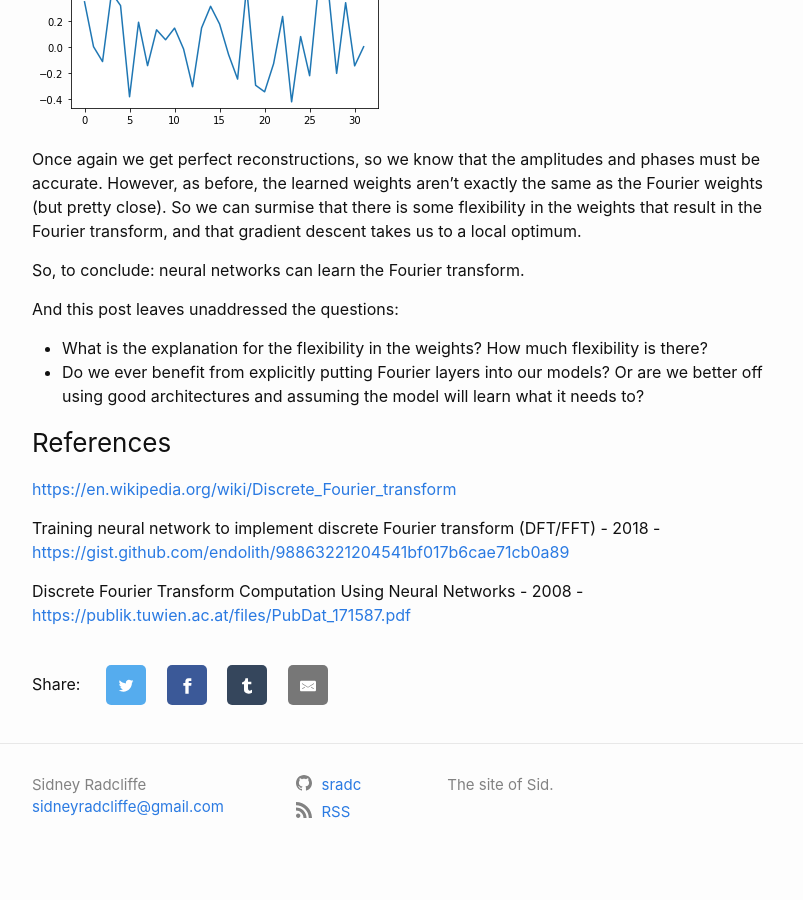
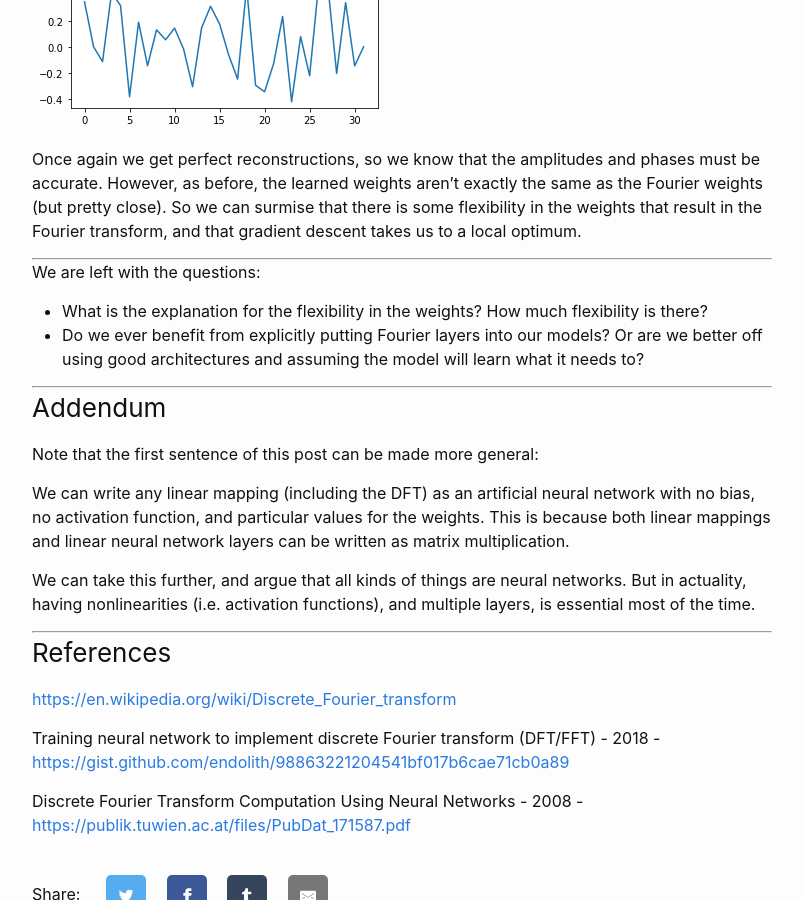
Before and after one commit to sradc/sradc.github.io, a Jekyll site: the page built from _posts/2021-04-29-fourier-nets.md, in a window 1280 px wide and 900 px high, scrolled down 8821 px. Shown: the whole window, without its empty margins (238-1041 px from the left). Built offline with Jekyll 4.4.1, drawn with Linux system fonts in a browser that asks for light colours; comment, search, counter and statistics services are not loaded; some of the changed text lies outside the part shown.

Commit message:
added addendum

```diff
--- a/_posts/2021-04-29-fourier-nets.md
+++ b/_posts/2021-04-29-fourier-nets.md
@@ -377,13 +377,24 @@ Once again we get perfect reconstructions, so we know that the amplitudes and ph
 However, as before, the learned weights aren't exactly the same as the Fourier weights (but pretty close).
 So we can surmise that there is some flexibility in the weights that result in the Fourier transform, and that gradient descent takes us to a local optimum.
 
+---
 
-So, to conclude: neural networks can learn the Fourier transform.
-
-And this post leaves unaddressed the questions:
+We are left with the questions:
 
 - What is the explanation for the flexibility in the weights? How much flexibility is there?
 - Do we ever benefit from explicitly putting Fourier layers into our models? Or are we better off using good architectures and assuming the model will learn what it needs to?
+
+---
+
+### Addendum
+
+Note that the first sentence of this post can be made more general:
+
+We can write any linear mapping (including the DFT) as an artificial neural network with no bias, no activation function, and particular values for the weights. This is because both linear mappings and linear neural network layers can be written as matrix multiplication.
+
+We can take this further, and argue that all kinds of things are neural networks. But in actuality, having nonlinearities (i.e. activation functions), and multiple layers, is essential most of the time.
+
+---
 
 ### References
 
```
Also changed, not shown: other parts of _posts/2021-04-29-fourier-nets.md (+1 -1 lines).
